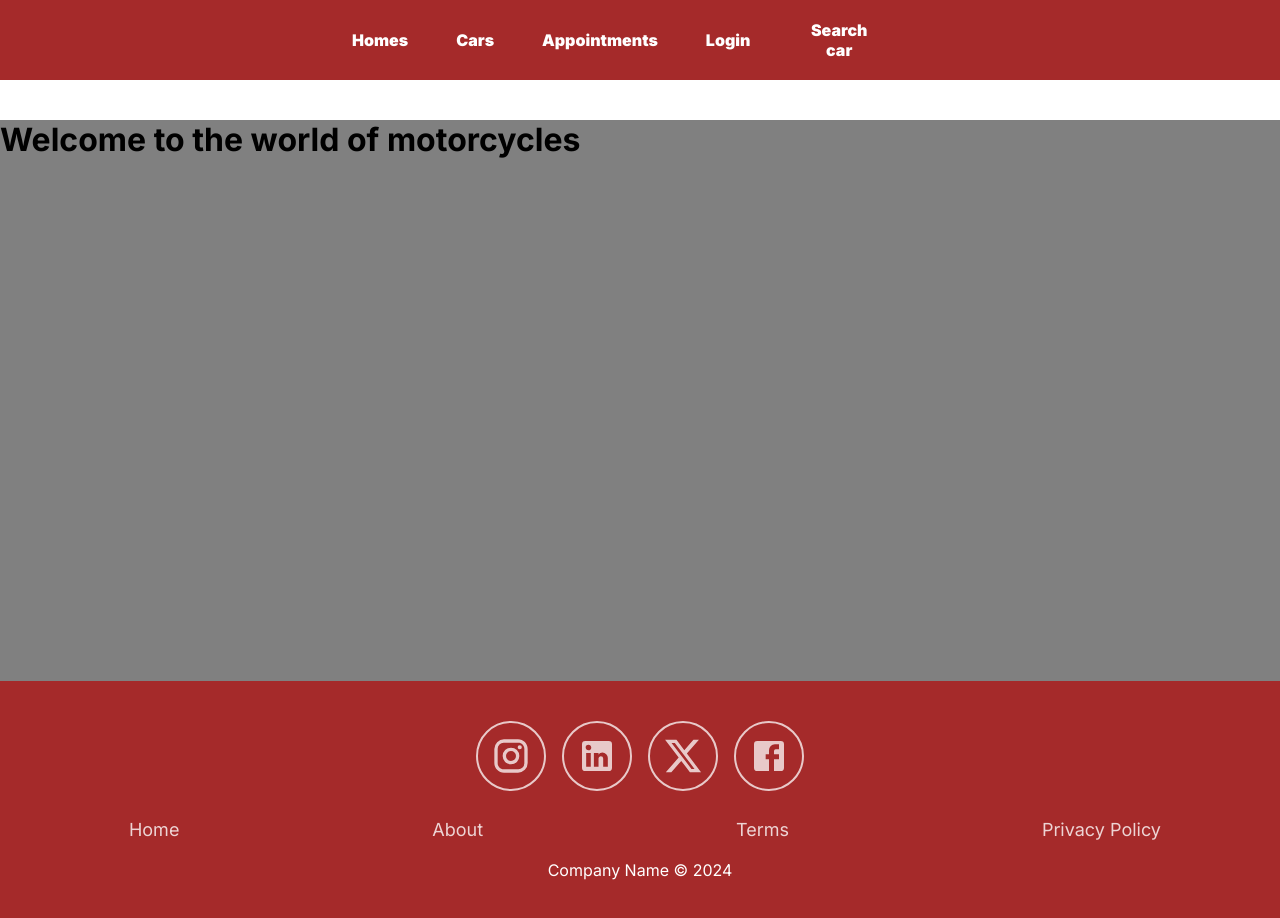
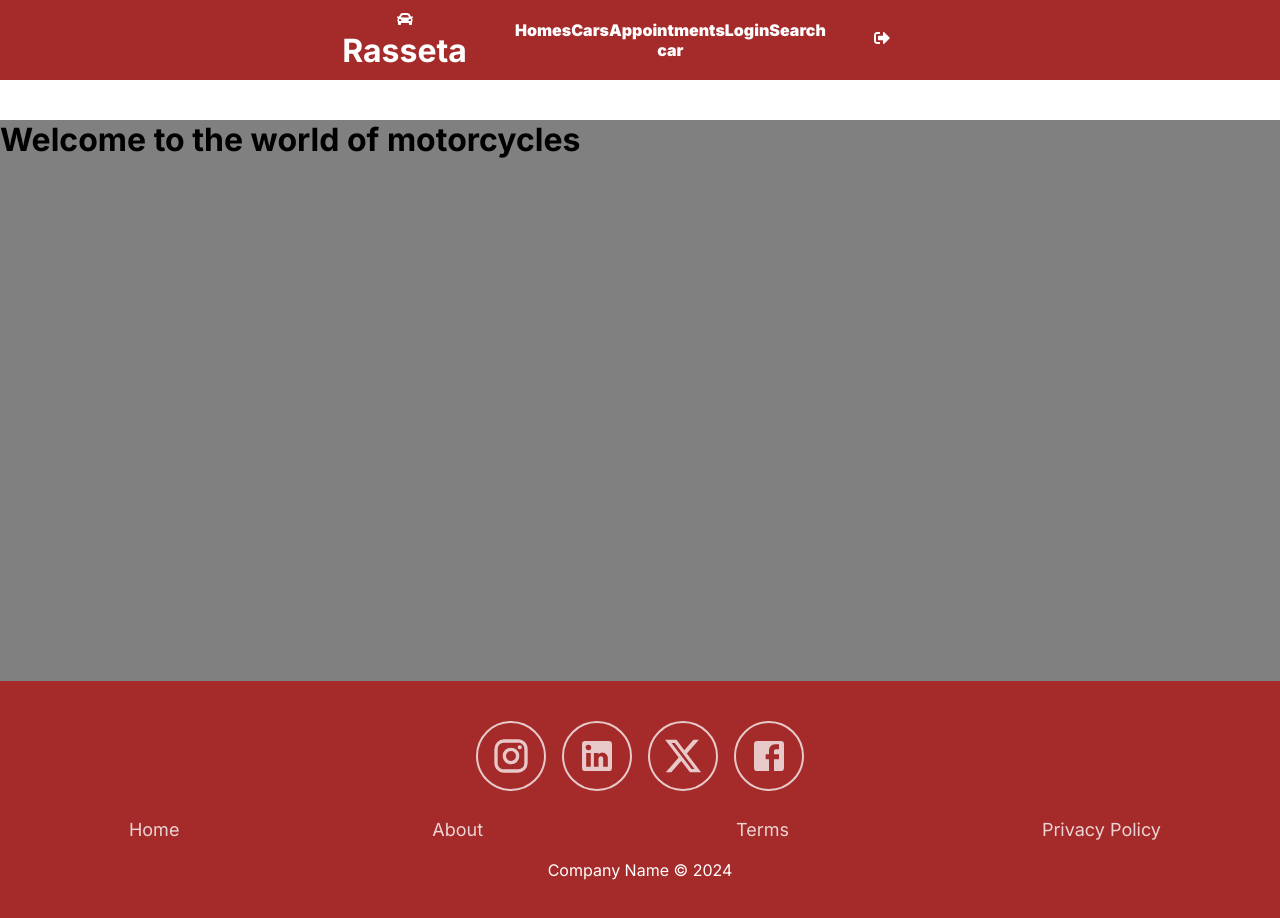
Before and after one commit to faniryKely/car_show_frontend, a Next.js app: page / in a window 1280 px wide. Built offline with nearby package versions, Linux system fonts and the light colour scheme.

Commit message:
chore : edit navbar

```diff
--- a/src/components/Navbar/link/Links.tsx
+++ b/src/components/Navbar/link/Links.tsx
@@ -1,34 +1,54 @@
-import Link from "next/link"
-import styles from "../navbar.module.css"
+import Link from "next/link";
+import styles from "../navbar.module.css";
+import { FaUser, FaSignOutAlt, FaCar } from "react-icons/fa";
 
-export default function Links(){
+export default function Links() {
     const links = [
         {
-            title:"Homes",
-            path:"/"
+            title: "Homes",
+            path: "/"
         },
         {
-            title:"Cars",
-            path:"/cars"
+            title: "Cars",
+            path: "/cars"
         },
         {
-            title:"Appointments",
-            path:"/appointments"
+            title: "Appointments",
+            path: "/appointments"
         },
         {
-            title:"Login",
-            path:"/login"
+            title: "Login",
+            path: "/login"
         },
         {
-            title:"Search car",
-            path:"/carSearch"
-        }
-    ]
+            title: "Search car",
+            path: "/carSearch"
+        },
+    ];
+
     return (
         <div className={styles.container}>
-            {links.map((link=>(
-                <Link href={link.path} key={link.title} className={styles.title}>{link.title}</Link>
-            )))}
+            <div className={styles.left}>
+                <Link href="/">
+                    <FaCar className={styles.icon} />
+                </Link>
+                <div className={styles.h1}>
+                     <h1>Rasseta</h1>
+                </div>
+
+            </div>
+            <div className={styles.center}>
+                {links.map((link) => (
+                    <Link href={link.path} key={link.title} className={styles.title}>
+                        {link.title}
+                    </Link>
+                ))}
+            </div>
+            <div className={styles.right}>
+                <Link href="/login">
+                    <FaSignOutAlt className={styles.icon} />
+                </Link>
+            </div>
         </div>
-    )
+    );
 }
```
